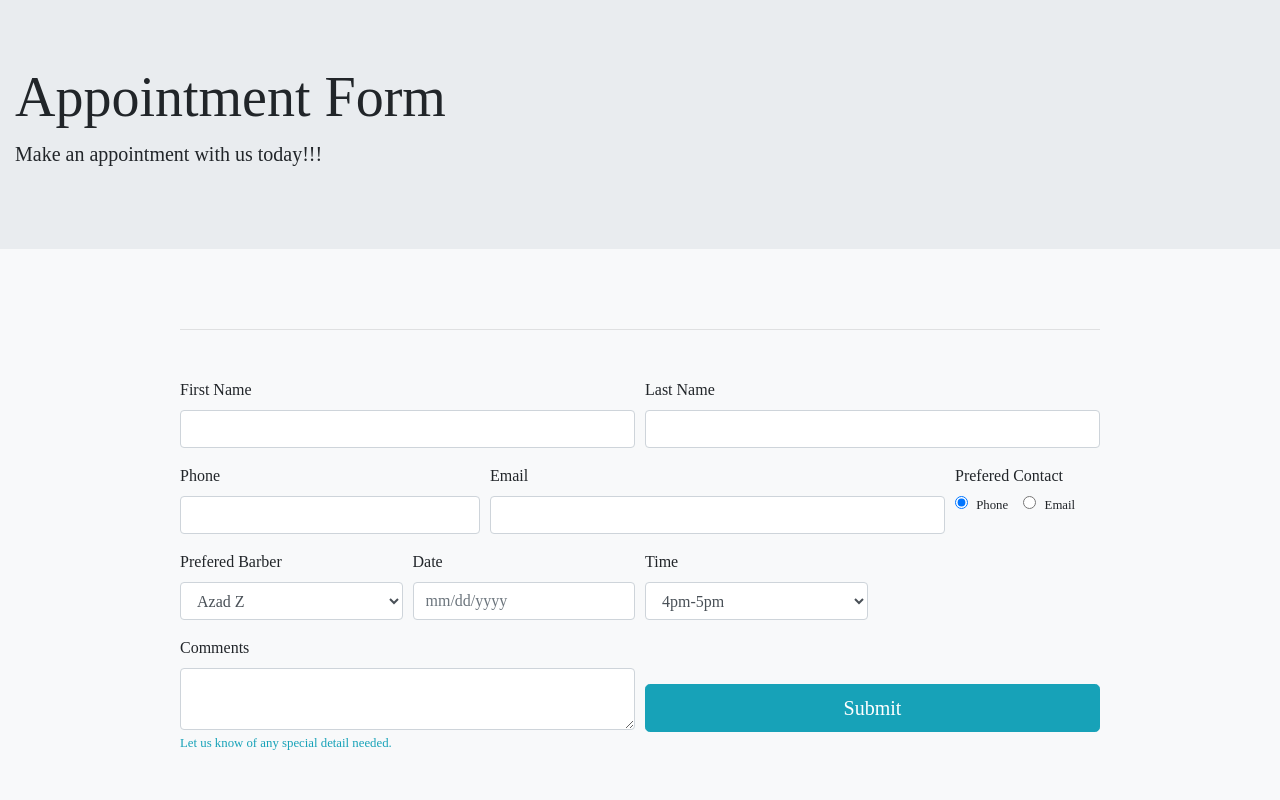
After one commit to syadallah/Longwood-Barbershop, a Django app: page /appointment in a window 1280 px wide. The commit adds this page. Run offline with Django 3.2, Linux system fonts and the light colour scheme; some libraries are stand-ins or nearby versions.

Commit message:
Add appointment form
Client can input name, email, date,time, prefered barber, and comment
New url added (appointment)
New mtnl file added (appointment.html)

```diff
--- /dev/null
+++ b/barbers/templates/barbers/appointment.html
@@ -0,0 +1,103 @@
+{% extends "barbers/base.html" %}
+{% load static %}
+
+<!-- Title -->
+
+{% block title %} Longwood Barbershop {% endblock %}
+
+<!-- JavaScript -->
+{% block js %} <script src="{% static 'js/appointment.js' %}"></script> {% endblock %}
+{% block body %}
+<!-- Body -->
+<div class="jumbotron jumbotron-fluid">
+  <div class="container-fluid">
+    <h1 class="display-4">Appointment Form</h1>
+    <p class="lead">Make an appointment with us today!!!</p>
+  </div>
+</div>
+<!-- Form -->
+<div class="container">
+  <div class="row">
+    <div class="col-md-10 offset-md-1">
+      <span class="anchor" id="formComplex"></span>
+      <hr class="my-5">
+
+      <form class="" method="POST" action= "../Includes/signup.inc.php"  onsubmit="return validateForm();" >
+        <div class="form-row mt-4">
+          <div class="col-sm-6 pb-3">
+            <label for="firstname">First Name</label>
+            <input type="text" class="form-control" name="fname" id="fname">
+          </div>
+          <div class="col-sm-6 pb-3">
+            <label for="lastname">Last Name</label>
+            <input type="text" class="form-control" name="lname" id="lname">
+          </div>
+          <div class="col-sm-4 pb-3">
+            <label for="phone">Phone</label>
+            <input type="text" class="form-control" name="phone" id="phone">
+          </div>
+          <div class="col-sm-6 pb-3">
+            <label for="email">Email</label>
+            <input type="text" class="form-control" name="email" id="email">
+          </div>
+          <div class="col-sm-2 pb-3">
+            <label for="preferedContact">Prefered Contact</label>
+            <div class="form-group small">
+              <div class="form-check form-check-inline">
+                <label class="form-check-label">
+                  <input class="form-check-input" type="radio" name="contactopt" checked="checked" id="preferedContact" value="Phone"> Phone
+                </label>
+              </div>
+              <div class="form-check form-check-inline">
+                <label class="form-check-label">
+                  <input class="form-check-input" type="radio" name="contactopt" id="preferedContact" value="Email"> Email
+                </label>
+              </div>
+            </div>
+          </div>
+
+          <div class="col-sm-3 pb-3">
+            <label for="barber">Prefered Barber</label>
+            <select class="form-control" id="barber" name="barber">
+              <option value="employee1">Kadihm M </option>
+              <option value="employee2" selected="selected">Azad Z</option>
+              <option value="employee3">George S</option>
+            </select>
+          </div>
+          <div class="col-sm-3 pb-3">
+            <label for="myDate">Date</label>
+            <input type="text" class="form-control" name="myDate" id="myDate" placeholder="mm/dd/yyyy">
+          </div>
+          <div class="col-sm-3 pb-3">
+            <label for="time">Time</label>
+            <select class="form-control" id="time" name="time">
+              <option >7am-8am</option>
+              <option value="8am-9am">8am-9am</option>
+              <option value="9am-10am">9am-10am</option>
+              <option value="11am-12pm">11am-12pm</option>
+              <option value="12pm-1pm">12pm-1pm</option>
+              <option value="2pm-3pm">2pm-3pm</option>
+              <option value="3pm-4pm">3pm-4pm</option>
+              <option selected="selected" value="4pm-5pm">4pm-5pm</option>
+              <option value="5pm-6pm">5pm-6pm</option>
+              <option value="6pm-7pm">6pm-7pm</option>
+              <option value="7pm-8pm">7pm-8pm</option>
+            </select>
+          </div>
+          <div class="col-md-6 pb-3">
+            <label for="exampleMessage">Comments</label>
+            <textarea class="form-control" id="exampleMessage" name="userComments"></textarea>
+            <small class="text-info">
+              Let us know of any special detail needed.
+            </small>
+          </div>
+          <div class="col-md-6 pb-3 pt-5">
+            <button type="submit" name="submit" class="btn btn-info btn-lg btn-block">Submit</button>
+          </div>
+        </div>
+      </form>
+
+    </div>
+  </div>
+</div>
+{% endblock %}
--- a/barbers/templates/barbers/index.html
+++ b/barbers/templates/barbers/index.html
@@ -20,7 +20,7 @@
        <ul class="navbar-nav ml-auto mt-2 mt-lg-0">
 
                  <li class="nav-link text-light" id="welcome"></li>
-                 <li class="nav-item" id="make-appointment"><a class="nav-link">MAKE APPOINTMENT</a></li>
+                 <li class="nav-item" id="make-appointment"><a href="{% url 'appointment' %}" class="nav-link">MAKE APPOINTMENT</a></li>
                  <li class="nav-item" id="team"><a class="nav-link">Team</a></li>
                  <li class="nav-item" id="our-services"><a class="nav-link">Our Services</a></li>
                  <li class="nav-item" id="home-page"><a class="nav-link">Home</a></li>
--- a/barbers/urls.py
+++ b/barbers/urls.py
@@ -3,5 +3,7 @@ from django.urls import path
 from . import views
 
 urlpatterns = [
-    path("", views.index, name="index")
+    path("", views.index, name="index"),
+    path("appointment", views.appointment, name="appointment")
+
 ]
--- a/barbers/views.py
+++ b/barbers/views.py
@@ -4,3 +4,5 @@ from django.shortcuts import render
 # Create your views here.
 def index(request):
     return render(request, "barbers/index.html")
+def appointment(request):
+    return render(request, "barbers/appointment.html")
```
